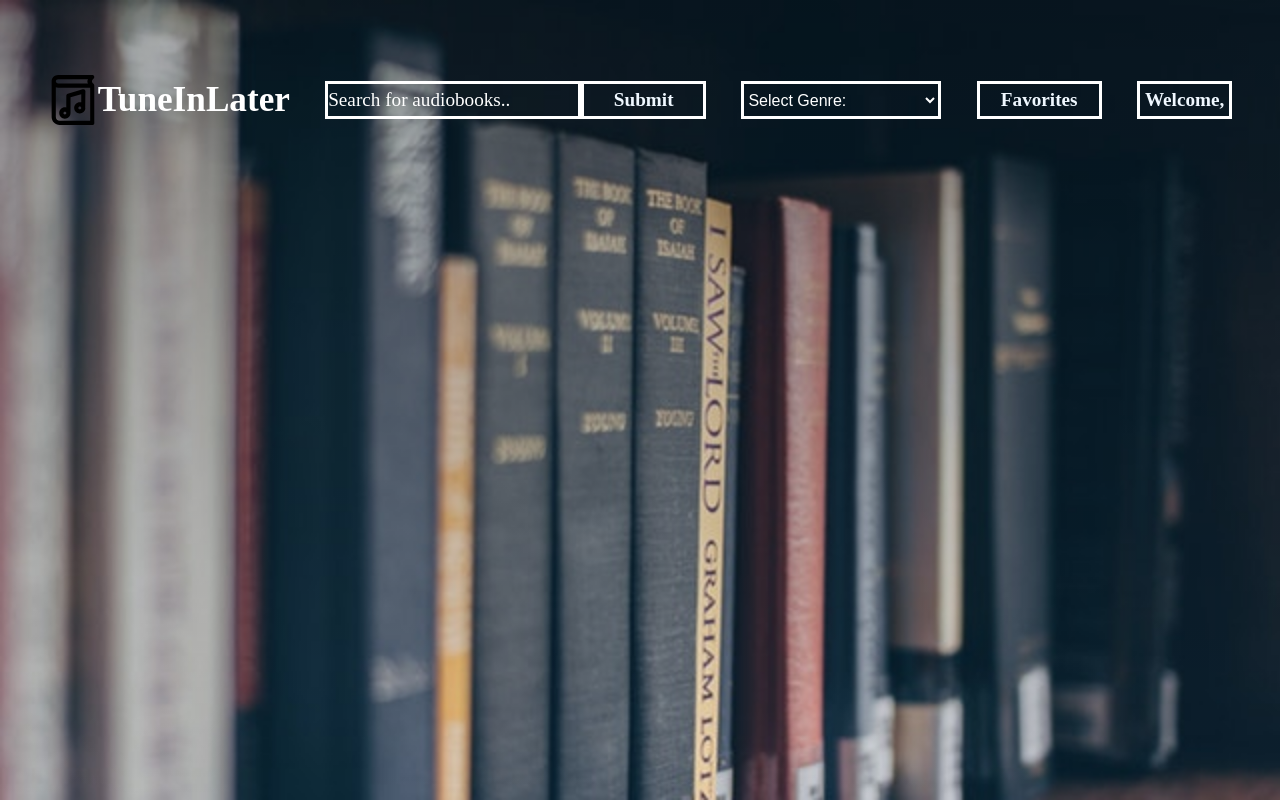
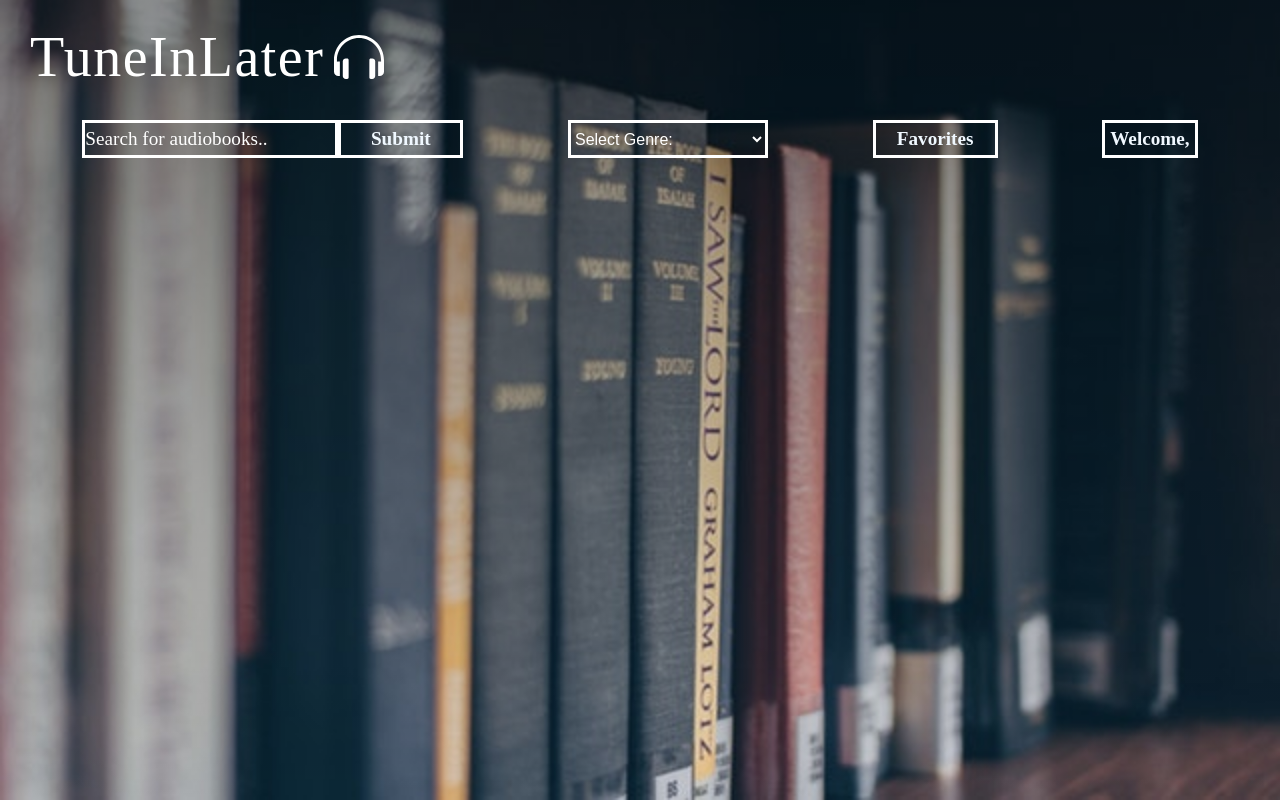
Before and after one commit to jogren/TuneInLater, a React (Create React App) app: page / in a window 1280 px wide. Built offline with nearby package versions, Linux system fonts and the light colour scheme.

Commit message:
add new font, restyle app titles

```diff
--- a/src/components/API/api.js
+++ b/src/components/API/api.js
@@ -1,7 +1,7 @@
 const api = {
 
   async fetchAudio(text) {
-   const url = `https://itunes.apple.com/search?term=${text}&media=audiobook&lang`
+   const url = `https://itunes.apple.com/search?term=${text}&media=audiobook&explicit=no&lang`
    try {
      const response = await fetch(url);
      if (!response.ok) {
--- a/src/components/App/App.css
+++ b/src/components/App/App.css
@@ -1,9 +1,10 @@
 main {
   height: 100vh;
   background: url('./book4.jpg');
-  background: linear-gradient(rgba(0, 0, 0, .3), rgba(0, 0, 0, 0)), url('./book4.jpg');
+  background: linear-gradient(rgba(0, 0, 0, 0.4), rgba(0, 0, 0, 0)), url('./book4.jpg');
   background-attachment: fixed;
   background-size: cover;
+  background-position: bottom;
   top: 0;
   bottom: 0;
   left: 0;
@@ -12,12 +13,12 @@ main {
 }
 
 @font-face {
-  font-family: 'Karla';
+  font-family: 'Raleway';
   font-style: normal;
-  font-weight: 400;
-  src: url("https://fonts.googleapis.com/css?family=Karla:400,700&display=swap")
+  font-weight: 200 ,300, 400, 400i, 700, 800;
+  src: url("https://fonts.googleapis.com/css?family=Raleway:200,300,400,400i,700,800&display=swap")
 }
 
 .the-app {
-  font-family: "Karla"
+  font-family: "Raleway"
 }
--- a/src/components/Login/Login.css
+++ b/src/components/Login/Login.css
@@ -1,6 +1,6 @@
 
 .big-container {
-  background-image: url('book2.jpg');
+  background: linear-gradient(rgba(0, 0, 0, .4), rgba(0, 0, 0, 0)), url('./book2.jpg');
   background-size: cover;
   min-height: 100vh;
   display: flex;
@@ -12,21 +12,25 @@
 header {
   text-align: center;
   width: 350px;
+  color: white;
 }
 
 .title {
-  background-color: white;
   opacity: 0.9;
   margin: 0;
   border-radius: 10px;
   padding: 10px;
+  font-family: "Raleway";
+  font-weight: 400;
+  font-size: 3.5em;
+  letter-spacing: 1.5px;
 }
 
 .account-container {
     display:flex;
     justify-content: space-evenly;
     align-items:center;
-    margin: 100px;
+    margin: 80px;
 }
 
 h4 {
--- a/src/components/Login/Login.js
+++ b/src/components/Login/Login.js
@@ -43,7 +43,7 @@ class Login extends Component {
     return (
     <div className="big-container">
       <header>
-        <h1 className="title">Tune-In-Later</h1>
+        <h1 className="title">ListenUp</h1>
       </header>
       <section className="account-container">
         <article className="create-account-container">
--- a/src/components/Nav/Nav.css
+++ b/src/components/Nav/Nav.css
@@ -1,22 +1,31 @@
 nav {
-  display: flex;
-  justify-content: space-around;
-  align-items: center;
-  grid-area: nav;
   padding: 0px 30px;
-  height: 200px;
+  height: 175px;
 }
 
 nav h1 {
   font-size: 2.2em;
   margin: 0;
   color: white;
+  font-family: "Raleway";
+  font-weight: 400;
+  font-size: 3.5em;
+  letter-spacing: 1.5px;
+}
+
+.form-container {
+  display: flex;
+  justify-content: space-around;
+  align-items: center;
+  height: 50px;
 }
 
 .icon-title {
   display: flex;
   flex-direction: row;
   align-items: center;
+  margin-top: 25px;
+  margin-bottom: 25px;
 }
 
 nav input {
@@ -28,6 +37,11 @@ nav input {
   color: white;
   outline: none;
   font-family: "Karla"
+}
+
+nav img {
+  height: 50px;
+  margin-left: 10px;
 }
 
 
@@ -97,7 +111,7 @@ select {
 .Nav_login {
   display: flex;
   flex-direction: column;
-  height: 19%;
+  height: 77%;
 }
 
 h2 {
@@ -118,12 +132,14 @@ h2 {
 
 .NavLink_logout {
   margin-top: -5px;
-  height: 37px;
+  height: 5px;
   text-decoration: none;
 }
 
 .Nav_login:hover .p-logout {
   display: block;
-  background-color: lightblue;
+  background-color: none;
+  color: white;
+  border: 3px solid white;
   margin-top: 10px;
 }
--- a/src/components/Nav/Nav.js
+++ b/src/components/Nav/Nav.js
@@ -4,6 +4,7 @@ import { logoutUser, toggleBtnStatus } from '../actions';
 import { connect } from 'react-redux';
 import './Nav.css';
 import bookPng from './book3.svg'
+import headphones from './headphones.svg'
 
 export class Nav extends Component {
   constructor(props) {
@@ -24,14 +25,16 @@ export class Nav extends Component {
   }
 
   render() {
+    console.log(this.props)
     const { currentUser, logoutUser, newSearch, toggleFavoriteBtnReducer, toggleBtnStatus } = this.props;
     const user = currentUser.name
     return (
       <nav>
         <div className="icon-title">
-          <img className="icon" alt="book" src={bookPng}></img>
           <h1>TuneInLater</h1>
+          <img alt="headphones" src={headphones}></img>
         </div>
+        <div className="form-container">
         <div className="search-container">
           <input
             className="audio-search"
@@ -64,6 +67,7 @@ export class Nav extends Component {
             <p className="logout" onClick={logoutUser} className="p-logout">Log out</p>
           </NavLink>
         </div>
+        </div>
       </nav>
     );
   };
```
Also changed, not shown: src/components/Nav/headphones.svg (added).
